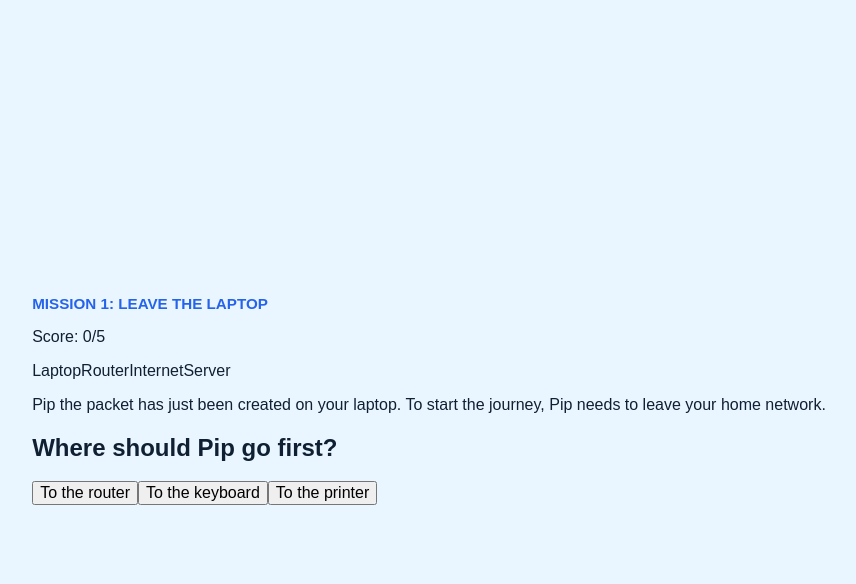
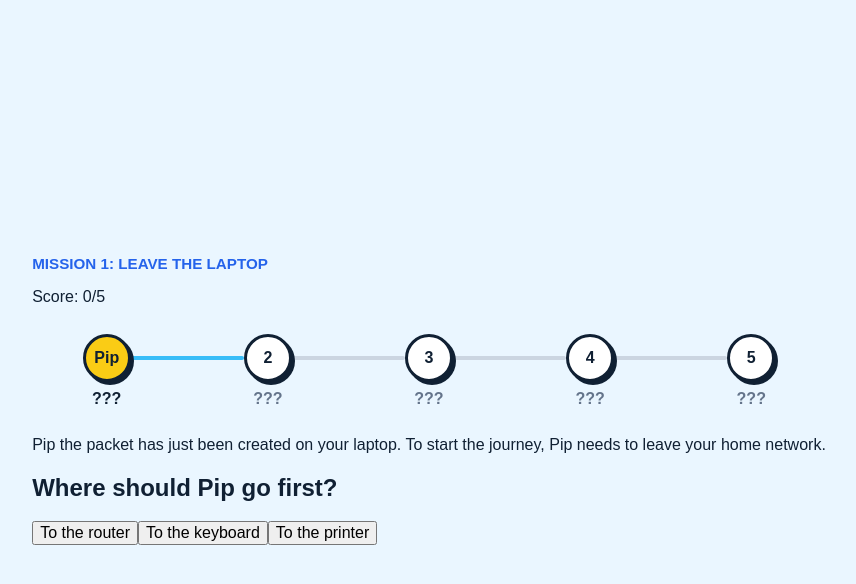
Before and after one commit to wchen-x/packet-dash, a React (Vite) app: page / in a window 1280 px wide. Both pictures are taken after a click on the button "Start Game". Shown: the top 584 px of the page, without its empty margins (211-1067 px from the left). Built offline with nearby package versions, Linux system fonts and the light colour scheme.

Commit message:
Add hidden packet journey path

```diff
--- a/src/App.css
+++ b/src/App.css
@@ -74,3 +74,57 @@ h1 {
   font-weight: 800;
   box-shadow: 4px 4px 0 #102033;
 }
+
+.route {
+  display: grid;
+  grid-template-columns: repeat(5, 1fr);
+  gap: 12px;
+  margin: 28px 0;
+  position: relative;
+}
+
+.route-step {
+  display: grid;
+  justify-items: center;
+  gap: 8px;
+  color: #64748b;
+  font-weight: 700;
+  position: relative;
+}
+
+.route-step:not(:last-child)::after {
+  content: "";
+  position: absolute;
+  top: 22px;
+  left: calc(50% + 24px);
+  width: calc(100% - 36px);
+  height: 4px;
+  border-radius: 999px;
+  background: #cbd5e1;
+}
+
+.route-step.active {
+  color: #102033;
+}
+
+.route-step.active:not(:last-child)::after {
+  background: #38bdf8;
+}
+
+.route-node {
+  width: 48px;
+  height: 48px;
+  display: grid;
+  place-items: center;
+  border: 3px solid #102033;
+  border-radius: 50%;
+  background: #ffffff;
+  color: #102033;
+  font-weight: 900;
+  box-shadow: 3px 3px 0 #102033;
+  z-index: 1;
+}
+
+.route-step.active .route-node {
+  background: #facc15;
+}
--- a/src/App.tsx
+++ b/src/App.tsx
@@ -9,6 +9,8 @@ function App() {
   const [selectedAnswer, setSelectedAnswer] = useState<string | null>(null);
   const [isCorrect, setIsCorrect] = useState<boolean | null>(null);
   const [gameFinished, setGameFinished] = useState(false);
+
+  const routeSteps = ["Laptop", "Router", "Internet", "Server", "Laptop"];
 
   const currentLevel = levels[levelIndex];
   const shuffledOptions = useMemo(() => {
@@ -130,11 +132,25 @@ function App() {
           </p>
         </div>
 
-        <div className="route">
-          <span>Laptop</span>
-          <span>Router</span>
-          <span>Internet</span>
-          <span>Server</span>
+        <div className="route" aria-label="Packet journey">
+          {routeSteps.map((step, index) => {
+            const isPastStep = index < levelIndex;
+            const isCurrentStep = index === levelIndex;
+            const isRevealed = isPastStep || (isCurrentStep && selectedAnswer !== null);
+
+            return (
+              <div
+                key={`${step}-${index}`}
+                className={`route-step ${index <= levelIndex ? "active" : ""}`}
+              >
+                <div className="route-node">
+                  {isCurrentStep ? "Pip" : index + 1}
+                </div>
+
+                <span>{isRevealed ? step : "???"}</span>
+              </div>
+            );
+          })}
         </div>
 
         <p className="story">{currentLevel.story}</p>
```
